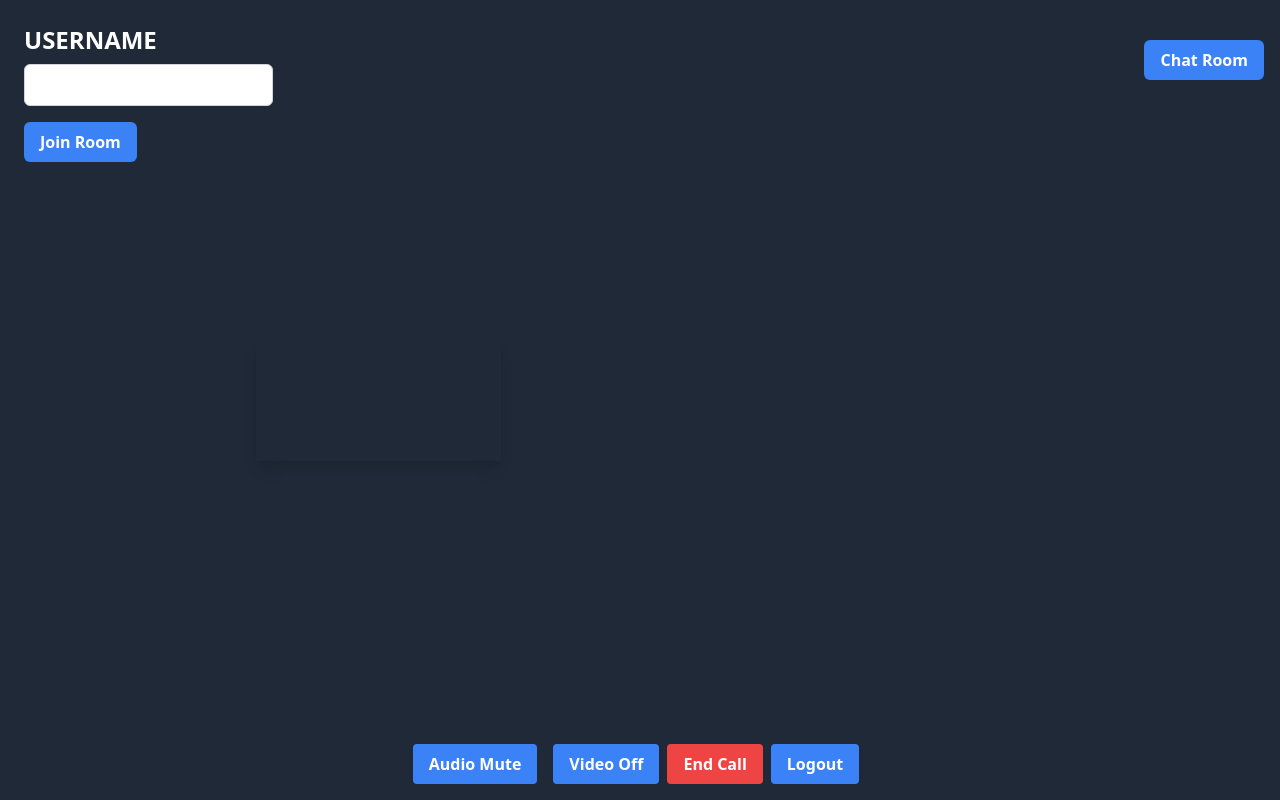
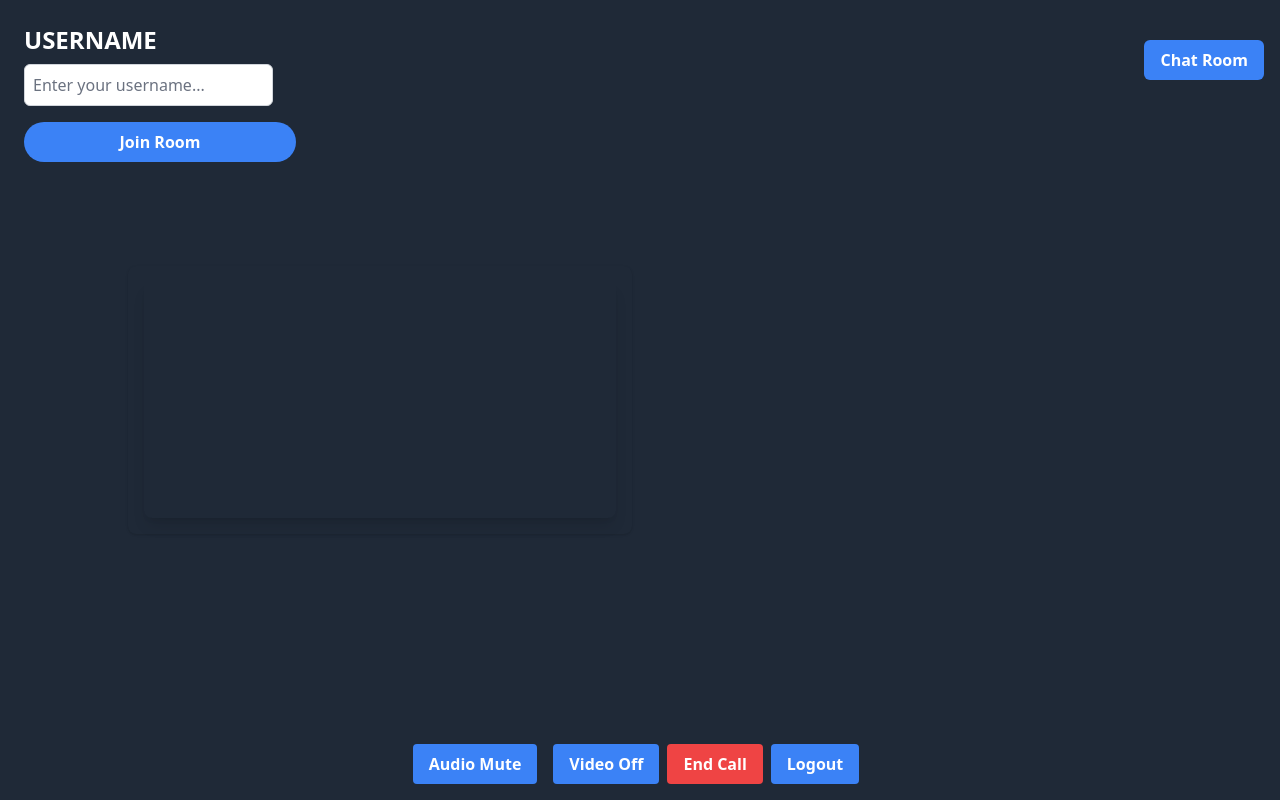
Before and after one commit to Vivekroy286/demochat, a Django app: page /meeting/ in a window 1280 px wide. Run offline with Django 5.2, Linux system fonts and the light colour scheme; a user stored in the database is signed in; style sheets or scripts are compiled from the project's sources; some libraries are stand-ins or nearby versions.

Commit message:
new ui meeting

```diff
--- a/vchat/base/templates/video.html
+++ b/vchat/base/templates/video.html
@@ -34,33 +34,22 @@
 
 <body>
 
-    <body class="bg-gray-800">
+    <body class="bg-gray-800 text-white">
 
 
-        <div class="relative h-screen flex flex-col">
-            <!-- Username Container -->
-            <div id="username-container" class="absolute top-0 left-0 md:w-1/4 p-2">
-                <div class="bg-transparent bg-opacity-50 rounded-lg p-4 text-white">
-                    <h3 class="text-2xl font-semibold mb-2" id="label_username">USERNAME</h3>
-                    <input id="username" class="border border-gray-300 rounded-md px-2 py-2 focus:outline-none focus:border-blue-500 bg-white text-gray-800 mb-4">
-                    <button id="btn-join" class="bg-blue-500 hover:bg-blue-600 text-white font-bold py-2 px-4 rounded-md">Join Room</button>
+        <div class=" min-h-screen flex flex-col md:flex-row">
+
+
+            <!-- Main Content: Video Container and Chat -->
+            <div class="flex-grow flex justify-center items-center bg-gray-800">
+                <div class="grid grid-cols-1 md:grid-cols-2 gap-4 w-full max-w-screen-lg mx-auto">
+                    <div class="flex justify-center items-center bg-gray-800 rounded-lg shadow p-4">
+                        <video id="local-video" class="w-full rounded-lg shadow-lg" autoplay muted playsinline></video>
+                    </div>
+                    <div id="video-container" class="grid grid-cols-1 gap-4"></div>
                 </div>
             </div>
 
-            <!-- Main Content: Video Container and Chat -->
-            <div class="flex-grow flex">
-
-                <!-- Video Container -->
-                <div id="video-container" class="flex-1 flex justify-center items-center">
-                    <div class="grid grid-cols-1 md:grid-cols-2 lg:grid-cols-3 gap-4  md:max-w-3xl mx-auto">
-                        <!-- Local Video -->
-                        <div class="relative overflow-hidden  shadow-lg">
-                            <video id="local-video" class="w-full h-full object-cover" autoplay playsinline></video>
-                        </div>
-
-
-                    </div>
-                </div>
 
 
 
@@ -82,6 +71,13 @@
                     </div>
                 </div>
             </div>
+            <div id="username-container" class="absolute top-0 left-0 md:w-1/4 p-2">
+                <div class="bg-transparent bg-opacity-50 rounded-lg p-4 text-white">
+                    <h3 class="text-2xl font-semibold mb-2" id="label_username">USERNAME</h3>
+                    <input id="username" class="border border-gray-300 rounded-md px-2 py-2 focus:outline-none focus:border-blue-500 bg-white text-gray-800 mb-4" placeholder="Enter your username...">
+                    <button id="btn-join" class="bg-blue-500 hover:bg-blue-600 text-white font-bold py-2 px-2 rounded-full w-full">Join Room</button>
+                </div>
+            </div>
 
 
             <!-- Chat Toggle Button -->
@@ -98,6 +94,8 @@
             </div>
 
         </div>
+
+
 
 
         <script type="text/javascript" src="{% static 'js/main.js' %}"></script>
```
Lines whose indentation alone changed are shown as unchanged.
